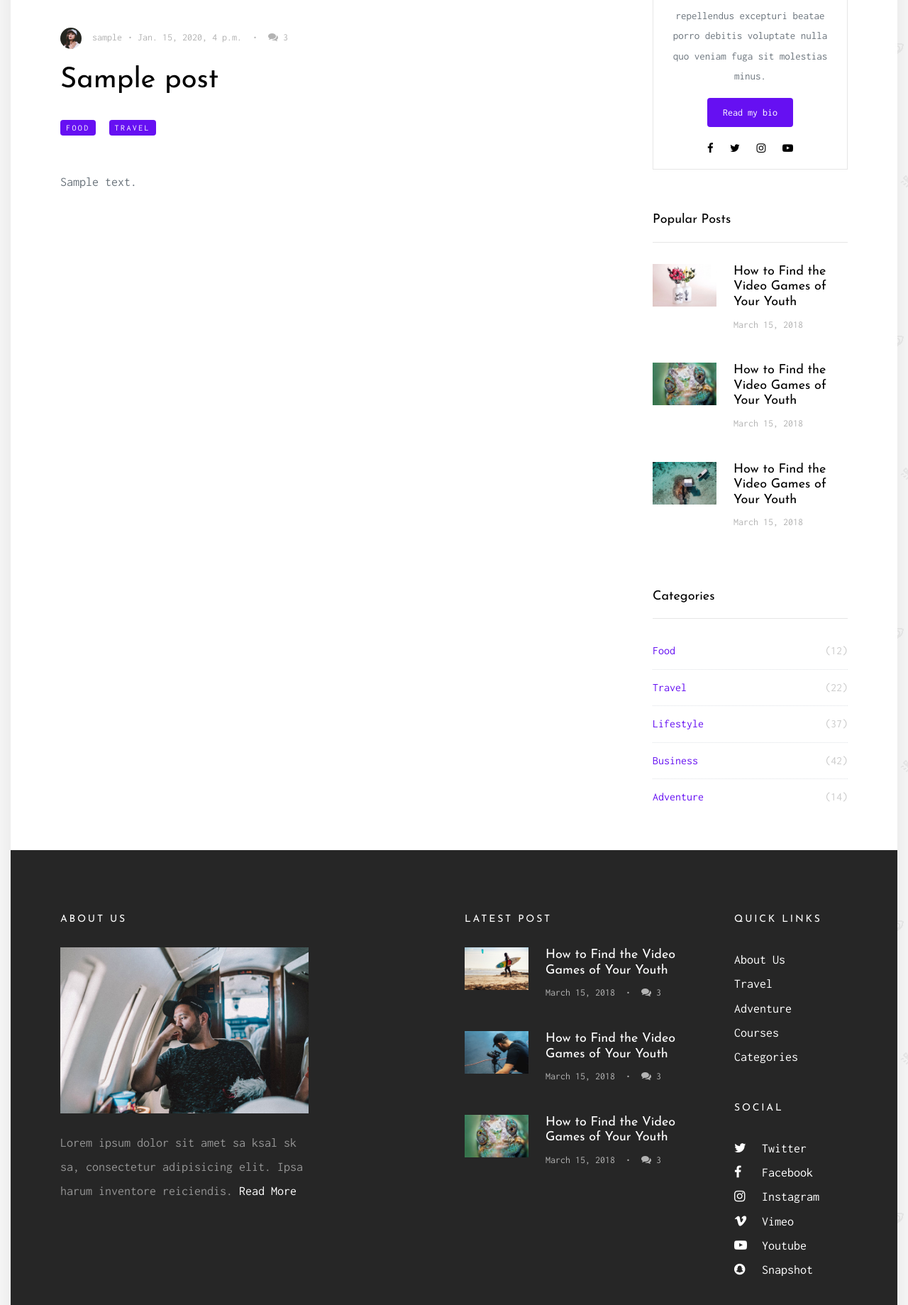
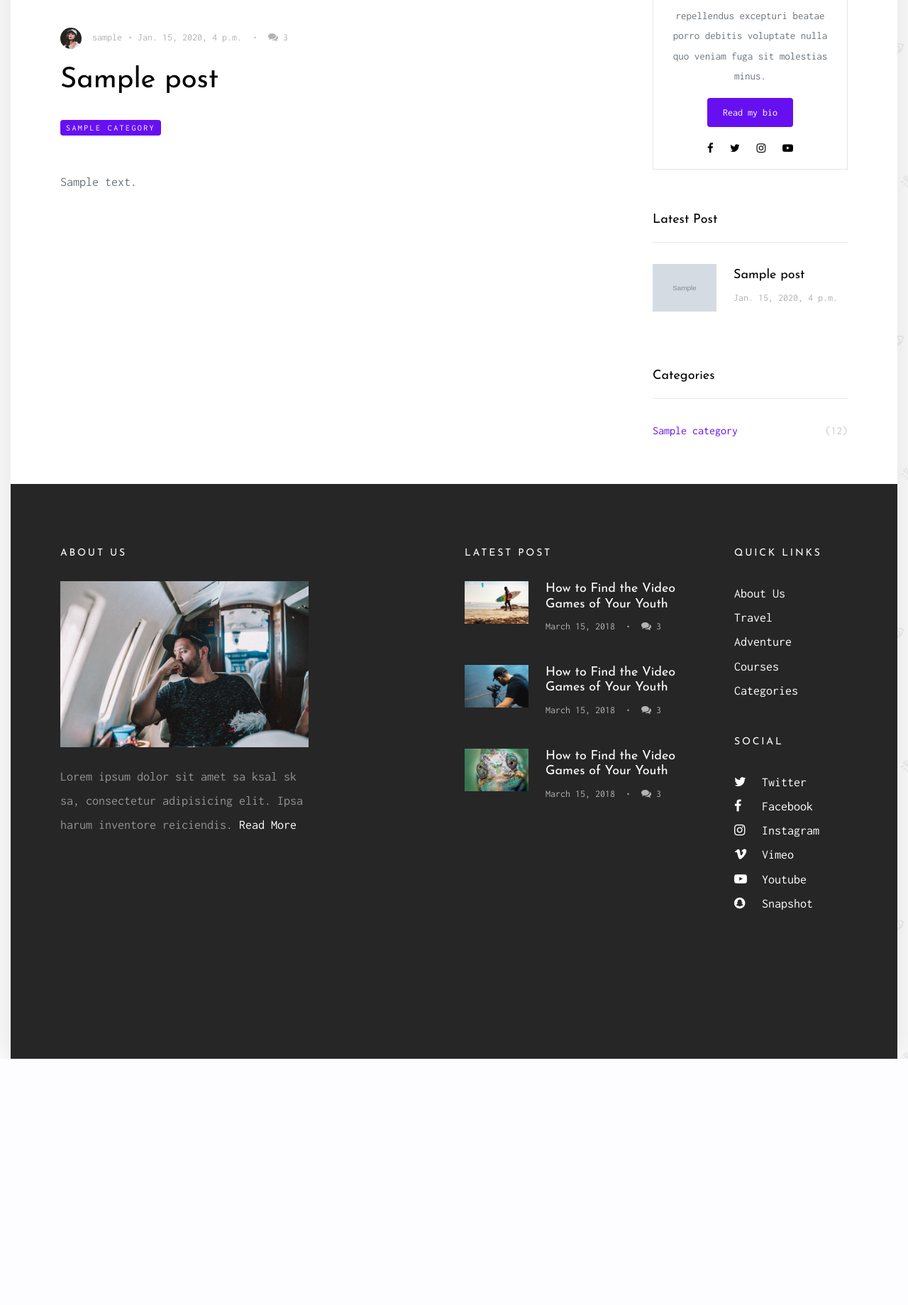
Before and after one commit to ziaurjoy/Wordify-blog, a Django app: page /blog/post/details/1 in a window 1280 px wide. Shown: the part 1243-3082 px from the top of the page at 71% size. After the commit the page ends 2735 px from the top, so only its background shows below. Run offline with Django 3.2, Linux system fonts and the light colour scheme; tables that the repository leaves empty hold one stand-in row (values such as "Sample post"); grey boxes marked "Sample" are stand-in pictures; some libraries are stand-ins or nearby versions; some web fonts are replaced.

Commit message:
category filter done

```diff
--- /dev/null
+++ b/blog/custom_context.py
@@ -0,0 +1,7 @@
+from blog.models import Category, Post
+
+
+def my_context(request):
+    category = Category.objects.all()
+    latest_post = Post.objects.all().order_by('-create_on')[:3]
+    return {'categoris': category,'latest_post': latest_post}
--- a/blog/urls.py
+++ b/blog/urls.py
@@ -1,7 +1,8 @@
 from django.urls import path
 
-from blog.views import post_details
+from blog.views import post_details,filter_of_category
 
 urlpatterns = [
     path('post/details/<int:post_id>', post_details, name='post-details'),
+    path('post/category/<category_name>', filter_of_category, name='category-filter'),
 ]
--- a/blog/views.py
+++ b/blog/views.py
@@ -1,7 +1,7 @@
 from django.shortcuts import render
 
 # Create your views here.
-from blog.models import Post
+from blog.models import Post, Category
 
 
 def home(request):
@@ -19,3 +19,10 @@ def post_details(request,post_id):
         'post':post_obj
     }
     return render(request,'blog/post_details.html',context)
+
+def filter_of_category(request,category_name):
+    category_obj = Category.objects.get(name=category_name)
+    print(category_obj)
+    post_category = Post.objects.filter(category = category_obj)
+    context = {'posts': post_category}
+    return render(request,'blog/home.html',context)
--- a/templates/blog/post_details.html
+++ b/templates/blog/post_details.html
@@ -10,7 +10,7 @@
  </div>
 <h1 class="mb-4">{{ post.title }}</h1>
 
-<a class="category mb-5" href="#">Food</a> <a class="category mb-5" href="#">Travel</a>
+<a class="category mb-5" href="#">{{ post.category }}</a>
 
 <div class="post-content-body">
     <p>{{ post.body }}</p>
--- a/templates/partials/sidebar.html
+++ b/templates/partials/sidebar.html
@@ -27,42 +27,22 @@
   </div>
   <!-- END sidebar-box -->
   <div class="sidebar-box">
-    <h3 class="heading">Popular Posts</h3>
+    <h3 class="heading">Latest Post</h3>
     <div class="post-entry-sidebar">
       <ul>
+        {% for latest in latest_post %}
         <li>
-          <a href="">
-            <img src="{% static 'images/img_2.jpg' %}" alt="Image placeholder" class="mr-4">
+          <a href="{% url 'post-details' latest.id %}">
+            <img src="{{ latest.photo.url }}" alt="Image placeholder" class="mr-4">
             <div class="text">
-              <h4>How to Find the Video Games of Your Youth</h4>
+              <h4>{{ latest.title }}</h4>
               <div class="post-meta">
-                <span class="mr-2">March 15, 2018 </span>
+                <span class="mr-2">{{ latest.create_on }} </span>
               </div>
             </div>
           </a>
         </li>
-        <li>
-          <a href="">
-            <img src="{% static 'images/img_4.jpg' %}" alt="Image placeholder" class="mr-4">
-            <div class="text">
-              <h4>How to Find the Video Games of Your Youth</h4>
-              <div class="post-meta">
-                <span class="mr-2">March 15, 2018 </span>
-              </div>
-            </div>
-          </a>
-        </li>
-        <li>
-          <a href="">
-            <img src="{% static 'images/img_12.jpg' %}" alt="Image placeholder" class="mr-4">
-            <div class="text">
-              <h4>How to Find the Video Games of Your Youth</h4>
-              <div class="post-meta">
-                <span class="mr-2">March 15, 2018 </span>
-              </div>
-            </div>
-          </a>
-        </li>
+        {% endfor %}
       </ul>
     </div>
   </div>
@@ -71,11 +51,9 @@
   <div class="sidebar-box">
     <h3 class="heading">Categories</h3>
     <ul class="categories">
-      <li><a href="#">Food <span>(12)</span></a></li>
-      <li><a href="#">Travel <span>(22)</span></a></li>
-      <li><a href="#">Lifestyle <span>(37)</span></a></li>
-      <li><a href="#">Business <span>(42)</span></a></li>
-      <li><a href="#">Adventure <span>(14)</span></a></li>
+      {% for category in categoris %}
+      <li><a href="{% url 'category-filter' category.name %}">{{ category.name }} <span>(12)</span></a></li>
+      {% endfor %}
     </ul>
   </div>
   <!-- END sidebar-box -->
--- a/wordify/settings.py
+++ b/wordify/settings.py
@@ -66,6 +66,8 @@ TEMPLATES = [
                 'django.template.context_processors.request',
                 'django.contrib.auth.context_processors.auth',
                 'django.contrib.messages.context_processors.messages',
+                #  Custom context
+                'blog.custom_context.my_context',
             ],
         },
     },
```
